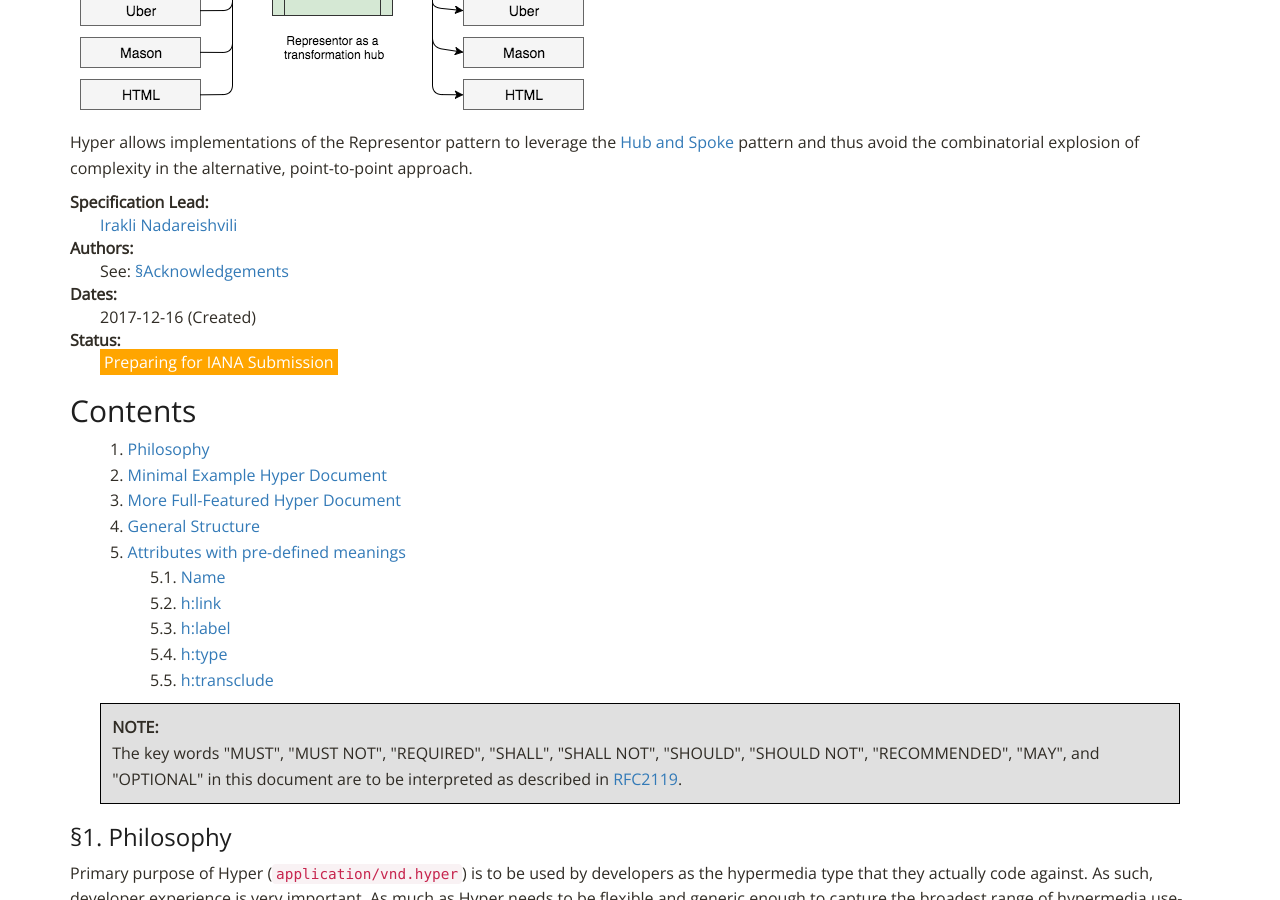
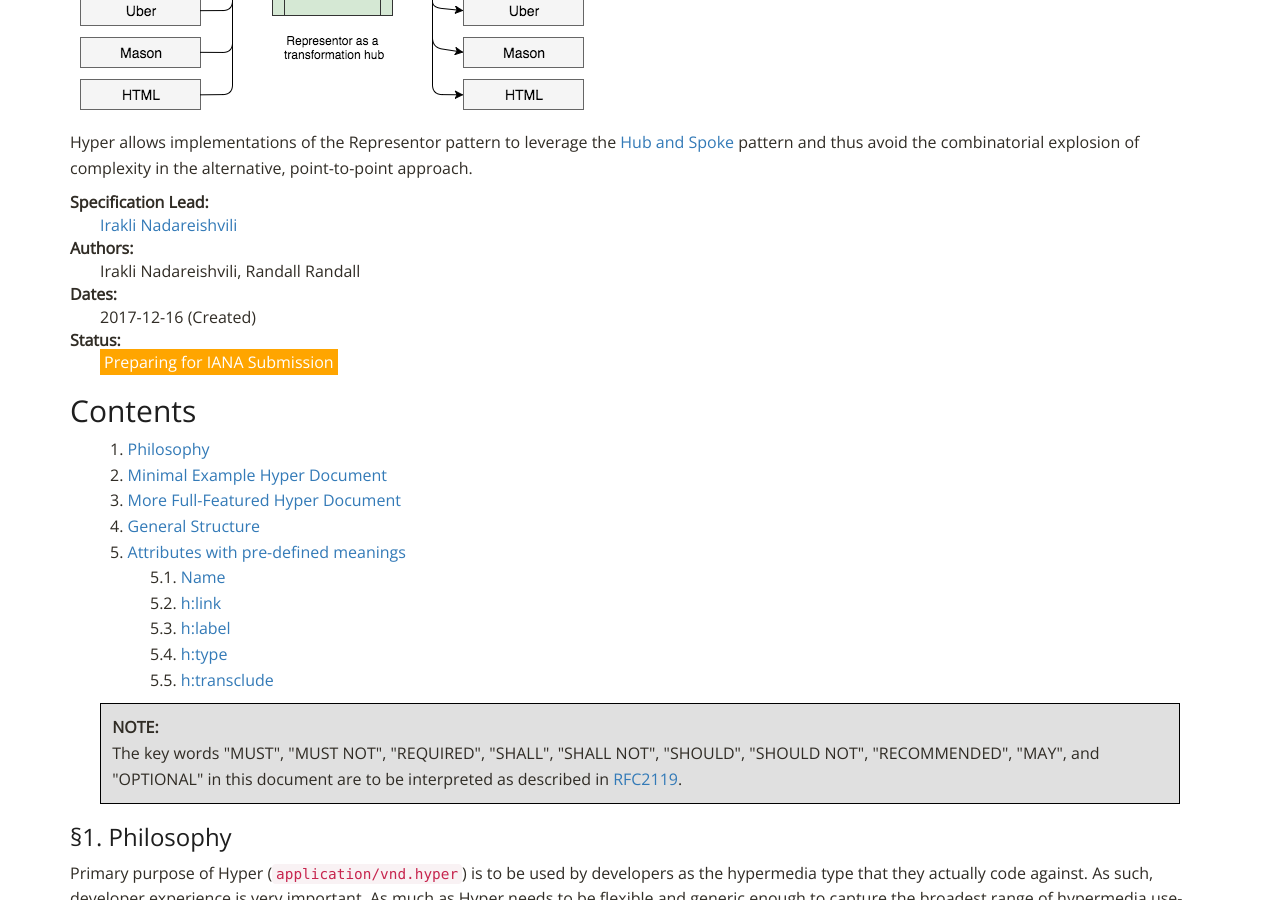
Before and after one commit to inadarei/hyper, a Jekyll site: the page built from spec.md, in a window 1280 px wide and 900 px high, scrolled down 784 px. Built offline with Jekyll 4.4.1, drawn with Linux system fonts in a browser that asks for light colours; nearby versions of some CDN libraries.

Commit message:
randall added as an author

```diff
--- a/_includes/authors_updates.html
+++ b/_includes/authors_updates.html
@@ -2,7 +2,7 @@
   <dt>Specification Lead:</dt>
   <dd><a href="https://twitter.com/inadarei">Irakli Nadareishvili</a></dd>
   <dt>Authors:</dt>
-  <dd>See: <a href="#ack">§Acknowledgements</a></dd>
+  <dd>Irakli Nadareishvili, Randall Randall</dd>
   <dt>Dates:</dt>
   <dd>
     2017-12-16 (Created)<br>
```
